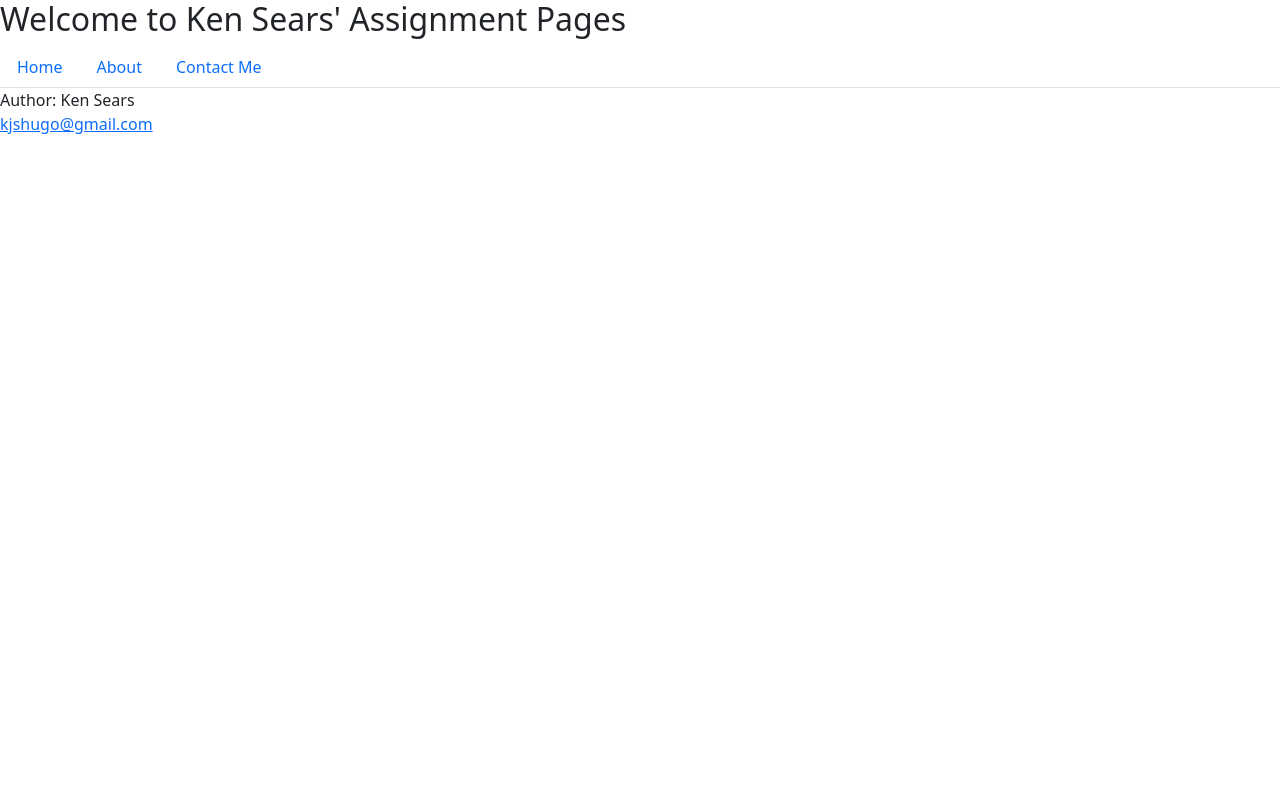
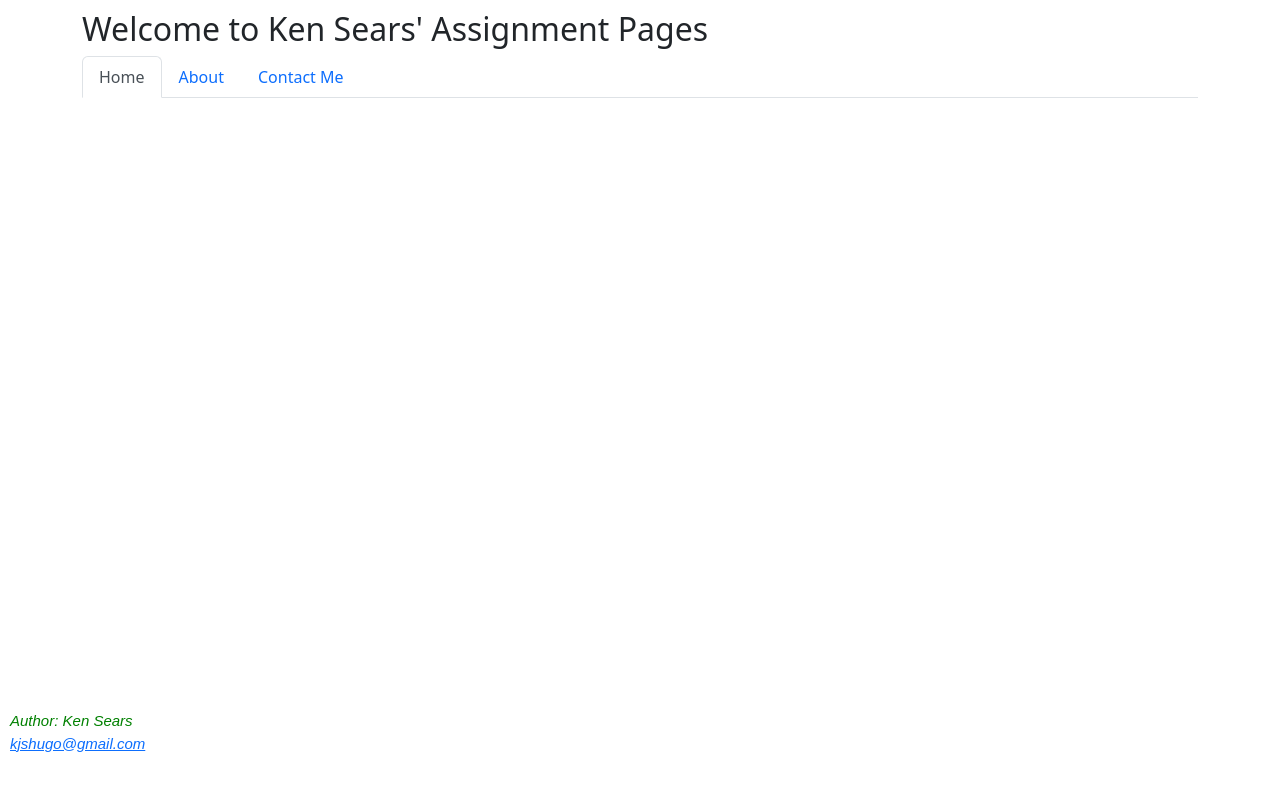
Before and after one commit to kjshugo/Percipio_Assignment1, a plain HTML site: page index.html in a window 1280 px wide. Drawn offline with nearby package versions, Linux system fonts and the light colour scheme.

Commit message:
Added code to keep footer at the bottom of the page (thanks Stack Overflow)

```diff
--- a/index.html
+++ b/index.html
@@ -7,20 +7,48 @@
 <link href="https://cdn.jsdelivr.net/npm/bootstrap@5.2.2/dist/css/bootstrap.min.css" rel="stylesheet" integrity="sha384-Zenh87qX5JnK2Jl0vWa8Ck2rdkQ2Bzep5IDxbcnCeuOxjzrPF/et3URy9Bv1WTRi" crossorigin="anonymous">
 <script src="https://cdn.jsdelivr.net/npm/bootstrap@5.2.2/dist/js/bootstrap.bundle.min.js" integrity="sha384-OERcA2EqjJCMA+/3y+gxIOqMEjwtxJY7qPCqsdltbNJuaOe923+mo//f6V8Qbsw3" crossorigin="anonymous"></script>
 <script src="https://kit.fontawesome.com/601f915690.js" crossorigin="anonymous"></script>
+
+<style>
+html, body {
+    height: 100%;
+    margin: 0;
+}
+#wrap {
+    padding: 10px;
+    min-height: -webkit-calc(100% - 100px);     /* Chrome */
+    min-height: -moz-calc(100% - 100px);     /* Firefox */
+    min-height: calc(100% - 100px);     /* native */
+}
+.footer {
+    padding: 10px;
+    position: relative;
+    clear:both;
+}
+#one
+		{
+			font-family: Arial;
+			font-style: italic;
+			font-size: 15px;
+			color:green;
+    }
+</style>
 </head>
 
 <body>
-
-    <h2>Welcome to Ken Sears' Assignment Pages</h2>
+  <div id="wrap">
+    <div class="container">
+      <h2>Welcome to Ken Sears' Assignment Pages</h2>
         <ul class="nav nav-tabs">
-        <li class="nav-item"><a class="nav-link" href="#">Home</a></li>
+        <li class="nav-item"><a class="nav-link active" href="#">Home</a></li>
         <li class="nav-item"><a class="nav-link" href="#">About</a></li>
         <li class="nav-item"><a class="nav-link" href="#">Contact Me</a></li>
-        </ul>
-<footer>
-  <p>Author: Ken Sears<br>
-  <a href="mailto:kjshugo@gmail.com">kjshugo@gmail.com</a></p>
-</footer>
+       </ul>
+    </div>
+  </div>
+  <footer class="footer">
+    <p id="one">Author: Ken Sears<br>
+    <a href="mailto:kjshugo@gmail.com">kjshugo@gmail.com</a></p>
+  </footer>
 
 </body>
 </html>
```
